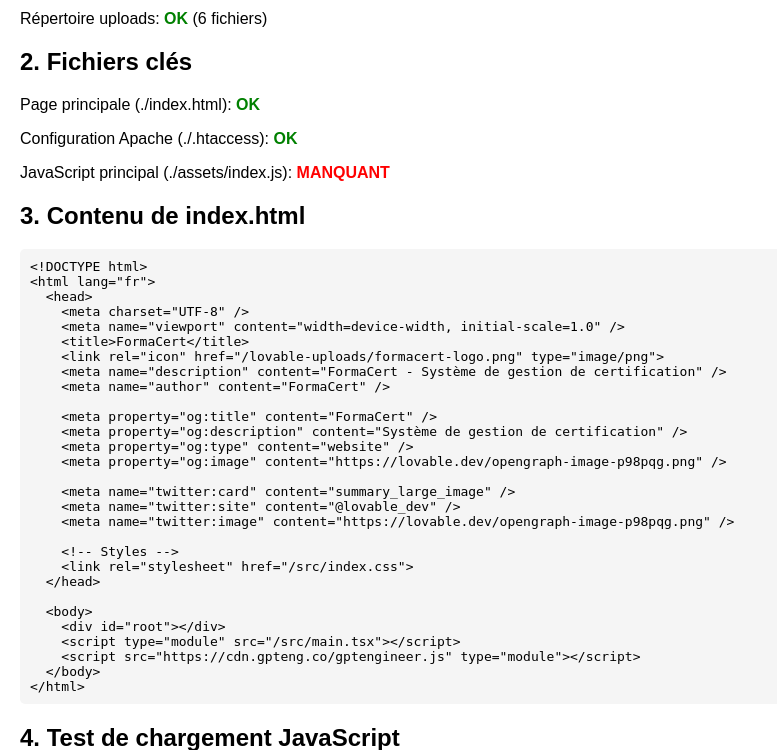
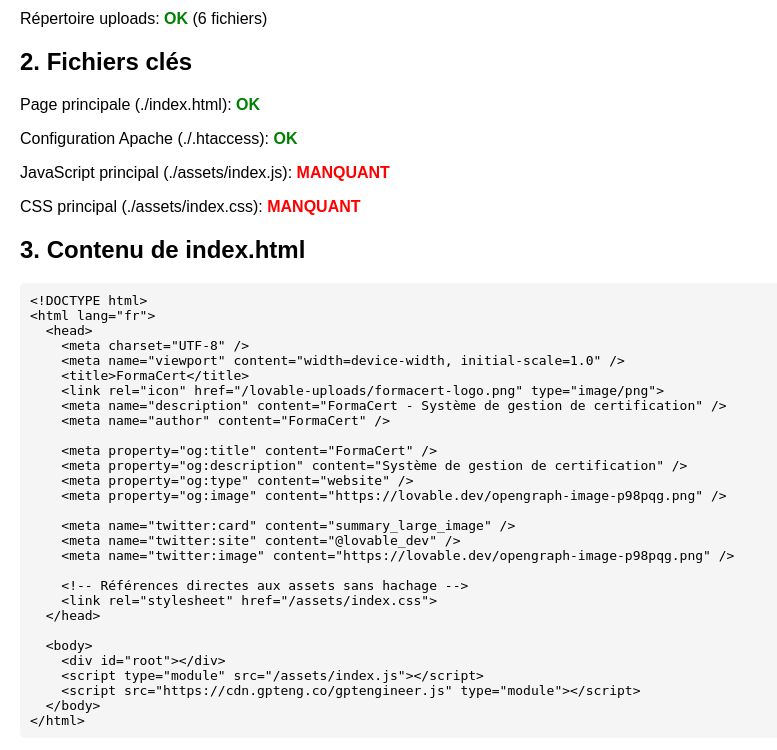
Before and after one commit to antoineerp/simple-grid-app-flow-67, a PHP site: page /verify-deploy.php in a window 1280 px wide. Shown: the part 254-1004 px from the top of the page, without its empty margins (0-777 px from the left). Run offline with PHP 8.4, Linux system fonts and the light colour scheme.

Commit message:
Fix: Asset paths in index.html
Update index.html to correctly reference the generated asset files.

```diff
--- a/index.html
+++ b/index.html
@@ -1,3 +1,4 @@
+
 <!DOCTYPE html>
 <html lang="fr">
   <head>
@@ -17,13 +18,13 @@
     <meta name="twitter:site" content="@lovable_dev" />
     <meta name="twitter:image" content="https://lovable.dev/opengraph-image-p98pqg.png" />
 
-    <!-- Styles -->
-    <link rel="stylesheet" href="/src/index.css">
+    <!-- Références directes aux assets sans hachage -->
+    <link rel="stylesheet" href="/assets/index.css">
   </head>
 
   <body>
     <div id="root"></div>
-    <script type="module" src="/src/main.tsx"></script>
+    <script type="module" src="/assets/index.js"></script>
     <script src="https://cdn.gpteng.co/gptengineer.js" type="module"></script>
   </body>
 </html>
--- a/verify-deploy.php
+++ b/verify-deploy.php
@@ -48,7 +48,8 @@ header('Content-Type: text/html; charset=utf-8');
     $files = [
         './index.html' => 'Page principale',
         './.htaccess' => 'Configuration Apache',
-        './assets/index.js' => 'JavaScript principal'
+        './assets/index.js' => 'JavaScript principal',
+        './assets/index.css' => 'CSS principal'
     ];
 
     foreach ($files as $file => $name) {
```
Also changed, not shown: vite.config.ts (+4 -3 lines), .github/workflows/deploy.yml.
